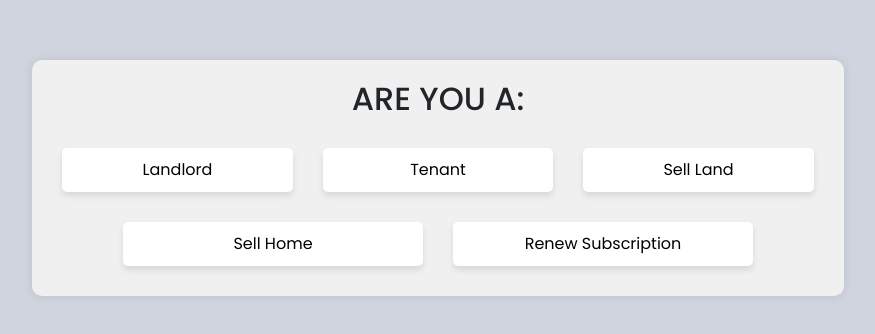
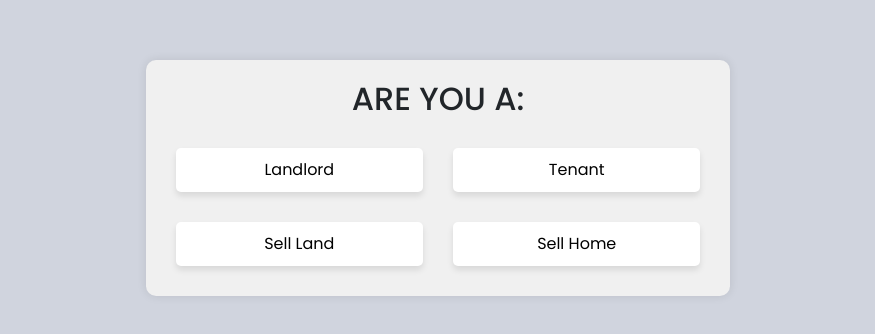
Before and after one commit to Trevor-Kayeyia-Madara/msamo, a React (Create React App) app: page /home in a window 1280 px wide. Shown: the part 222-556 px from the top of the page, without its empty margins (202-1077 px from the left). Built offline with nearby package versions, Linux system fonts and the light colour scheme.

Commit message:
removed Renew Subscription

```diff
--- a/src/components/Home/index.jsx
+++ b/src/components/Home/index.jsx
@@ -20,7 +20,6 @@ const Home = () => {
             <button className="button" onClick={() => handleButtonClick('tenant')}>Tenant</button>
             <button className="button" onClick={() => handleButtonClick('sellLand')}>Sell Land</button>
             <button className="button" onClick={() => handleButtonClick('sellHome')}>Sell Home</button>
-            <button className="button" onClick={() => handleButtonClick('renewSubscription')}>Renew Subscription</button>
           </div>
         </>
       )}
```
Also changed, not shown: 2 other files (tests, documents, lock files or other folders).
